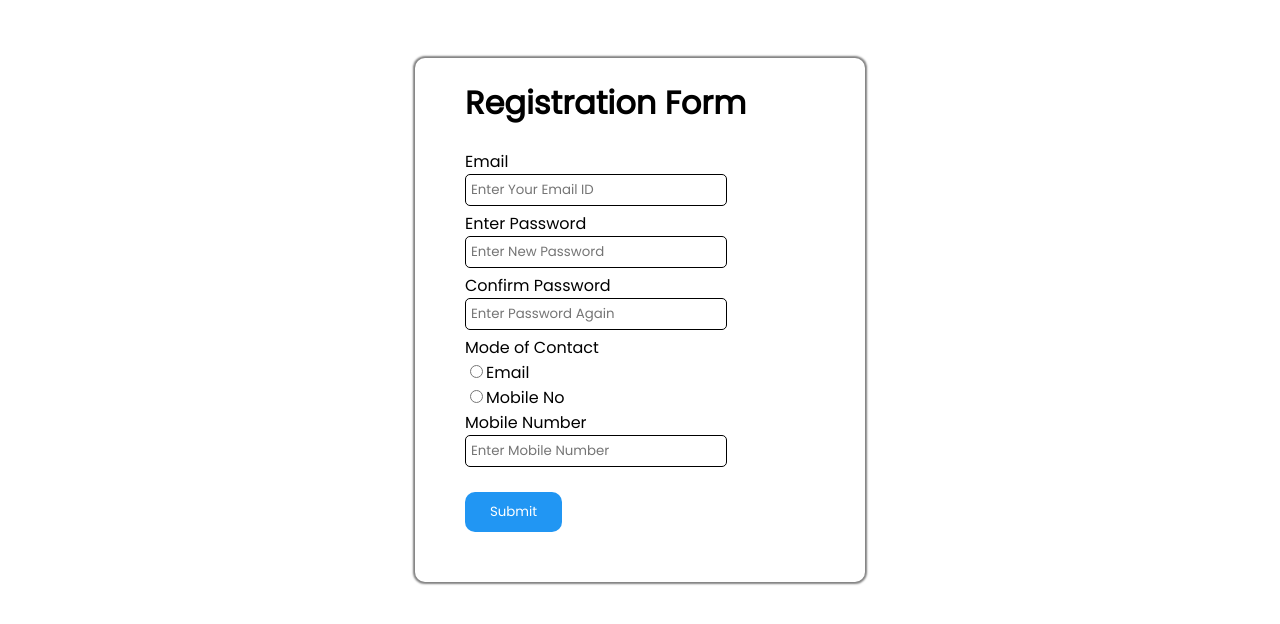
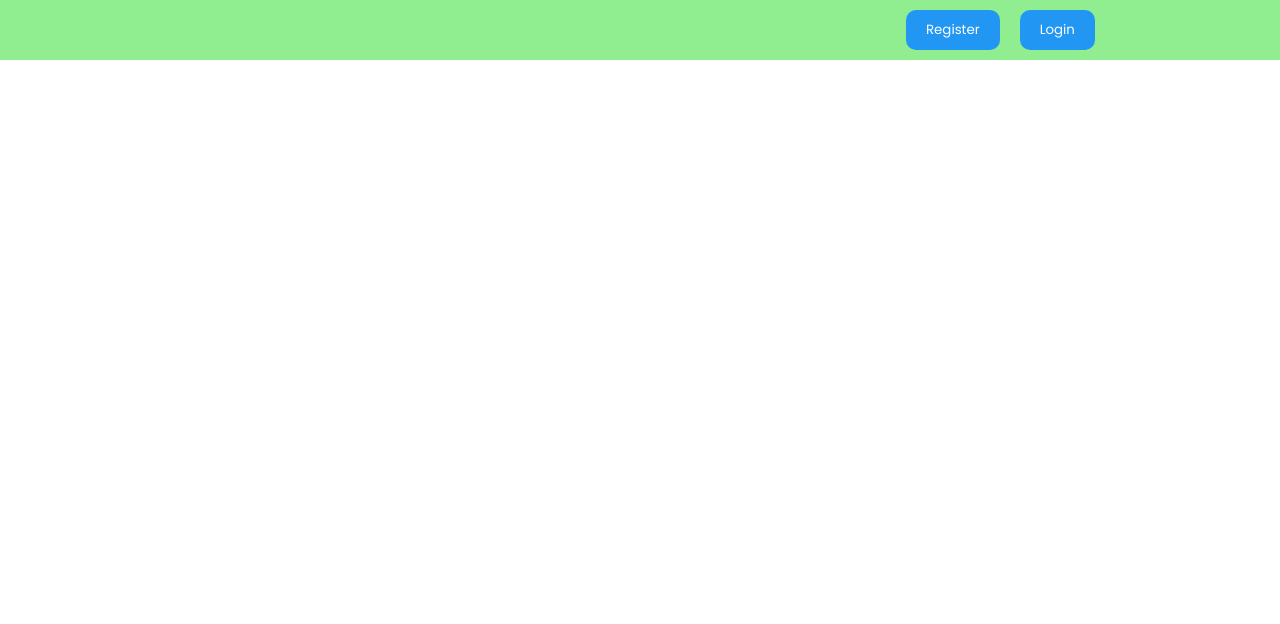
Before and after one commit to Pranil-Meherkar/React-starter-kit, a React (Create React App) app: page / in a window 1280 px wide. Shown: the top 624 px of the page. Built offline with nearby package versions, Linux system fonts and the light colour scheme.

Commit message:
created navbar

```diff
--- a/package.json
+++ b/package.json
@@ -6,10 +6,13 @@
     "@testing-library/jest-dom": "^5.16.5",
     "@testing-library/react": "^13.4.0",
     "@testing-library/user-event": "^13.5.0",
+    "dom": "^0.0.3",
     "formik": "^2.2.9",
     "react": "^18.2.0",
     "react-datepicker": "^4.10.0",
     "react-dom": "^18.2.0",
+    "react-router": "^6.9.0",
+    "react-router-dom": "^6.9.0",
     "react-scripts": "5.0.1",
     "web-vitals": "^2.1.4",
     "yup": "^1.0.2"
--- a/src/App.js
+++ b/src/App.js
@@ -1,15 +1,14 @@
-import React from 'react'
-// import FormikContainer from './components/FormikContainer'
+
 import './App.css'
-import RegistrationForm from './components/RegistrationForm'
-// import LoginForm from './components/LoginForm'
+import Navbar from './components/Navbar/Navbar'
+
 
 const App = () => {
+
+
   return (
     <div>
-      {/* <FormikContainer/> */}
-      {/* <LoginForm/> */}
-      <RegistrationForm/>
+      <Navbar/>
     </div>
   )
 }
--- a/src/components/Formik.css
+++ b/src/components/Formik.css
@@ -5,11 +5,15 @@
 
 
 .field{
-    width: 250px;
+    width: 300px;
     padding: 5px;
     margin-bottom: 5px;
-    border-radius: 5px;
-    border: 1px solid;
+    border-style: none;
+    outline-style: none;
+    border-bottom: 1px solid;
+}
+.form-radio-div{
+    padding-left: 15px;
 }
 
 .error{
@@ -17,20 +21,53 @@
     color: red;
 }
 .main{
-    width: 100%;
-    display: flex;
-    justify-content: center;
+    position: fixed;
+    left: 50%;
+    top: 50%;
+    transform: translate(-50%,-50%);
+    border-radius: 5px;
+    box-shadow: 0px 0px 2px 2px gray;
+    font-family: 'Poppins', sans-serif;
+    padding: 30px;
+    z-index: 10;
+    background-color: white;
+    /* height: 500px; */
+    max-height: 490px;
+    overflow-y: scroll;
 }
-.form-card{
-    margin:50px;
+
+::-webkit-scrollbar{
+    width: 0.7vw;
+    border-radius: 10px;
+}
+::-webkit-scrollbar-thumb{
+    background-color: skyblue;
+    border-radius: 10px;
+}
+::-webkit-scrollbar-track{
+    background-color: white;
+    border-radius: 10px;
+}
+.overlay{
+    position: fixed;
+    top: 0;
+    right: 0;
+    bottom: 0;
+    left: 0;
+    background-color: rgba(0, 0, 0, 0.5);
+}
+
+/* .form-card{
+
     width: 400px;
     height: auto;
-    border-radius: 10px;
-    box-shadow: 0px 0px 2px 2px gray;
-    font-family: 'Poppins', sans-serif;
+
     padding: 0px 0px 50px 50px;
-    /* background-color: lightgreen; */
-}
+    background-color: lightgreen;
+
+} */
+
+
 .btn{
     margin-top: 20px;
     padding: 10px 25px;
@@ -40,3 +77,13 @@
     color: white;
     cursor: pointer;
 }
+.close-btn{
+    cursor: pointer;
+    position: absolute;
+    right: 25px;
+    color: #2196F3;
+    transition: 300ms;
+}
+.close-btn:hover{
+ color: red;
+}
--- a/src/components/LoginForm.js
+++ b/src/components/LoginForm.js
@@ -3,8 +3,11 @@ import { Formik, Form } from 'formik'
 import * as Yup from 'yup'
 import FormikControl from './FormikControl'
 import './Formik.css'
+import ReactDOM from 'react-dom'
 
-const LoginForm = () => {
+const LoginForm = ({openLogin,closeModal,openRegi}) => {
+
+    if(!openLogin) return null
 
     const initialValues = {
         email: '',
@@ -21,7 +24,12 @@ const LoginForm = () => {
         onSubmitProps.resetForm()
     }
 
-    return (
+    return ReactDOM.createPortal(
+        <>
+        <div className='main'>
+            <div className='form-card'>
+            <p onClick={closeModal} className='close-btn'><i className="fa-solid fa-xmark fa-lg"></i></p>
+                <h1 className='heading'>Login</h1>
                 <Formik
                     initialValues={initialValues}
                     validationSchema={validationSchema}
@@ -33,21 +41,31 @@ const LoginForm = () => {
                                 <FormikControl
                                     control='input'
                                     type='email'
-                            label='Enter Username'
+                                    icon={<i className="fa-solid fa-user fa-lg" style={{ color: '#2196F3' }}></i>}
+                                    label=' Enter Username'
+                                    placeholder='Enter Your Username'
                                     name='email'
                                 />
                                 <FormikControl
                                     control='input'
                                     type='password'
-                            label='Enter Password'
+                                    icon={<i className="fa-solid fa-key fa-lg" style={{ color: '#2196F3' }}></i>}
+                                    label=' Enter Password'
+                                    placeholder='Enter Your Password'
                                     name='password'
                                 />
-                        <button type='submit' disabled={!formik.isValid}>Submit</button>
+                                <button type='submit' className='btn'>Login</button><br />
+                                <span>Don't have an account?</span><span onClick={openRegi} style={{ color: 'blue', cursor: 'pointer' }}>Register</span>
                             </Form>
                         }
                     }
 
                 </Formik>
+            </div>
+        </div>
+        <div className='overlay'></div>
+        </>,
+        document.getElementById('portal')
     )
 }
 
--- /dev/null
+++ b/src/components/Navbar/Navbar.css
@@ -0,0 +1,40 @@
+*{
+    margin: 0;
+    padding: 0;
+}
+nav{
+    display: flex;
+    width: 100%;
+    height: auto;
+    position: relative;
+    flex-wrap: wrap;
+    background-color: gray;
+}
+nav ul{
+    position: sticky;
+    top: 0;
+    width: 100%;
+    display: flex;
+    list-style: none;
+    align-items: center;
+    flex-wrap: wrap;
+    background-color: lightgreen;
+}
+
+.nav-btn{
+    padding: 10px 20px;
+    margin: 10px;
+    border: none;
+    border-radius: 10px;
+    background-color: #2196F3;
+    color: white;
+    cursor: pointer;
+}
+.elements{
+    width: 70%;
+}
+.buttons{
+    display: flex;
+    width: 30%;
+
+}
--- /dev/null
+++ b/src/components/Navbar/Navbar.js
@@ -0,0 +1,44 @@
+import React, { useState } from 'react'
+import LoginForm from '../LoginForm'
+import RegistrationForm from '../RegistrationForm'
+
+import './Navbar.css'
+
+const Navbar = () => {
+  const [openLogin, setOpenLogin] = useState(false)
+  const [openRegi, setOpenRegi] = useState(false)
+
+  return (
+    <>
+      <nav>
+        <ul>
+          <div className='elements'></div>
+          <div className='buttons'>
+            <li>
+              <button onClick={() => setOpenRegi(true)} className='nav-btn'>Register</button>
+            </li>
+            <li>
+              <button onClick={() => setOpenLogin(true)} className='nav-btn'>Login</button>
+            </li>
+          </div>
+        </ul>
+      </nav>
+      <RegistrationForm
+        openRegi={openRegi}
+        openLogin={() => {
+          setOpenRegi(false)
+          setOpenLogin(true)
+        }}
+        closeModal={() => setOpenRegi(false)} />
+      <LoginForm
+      openLogin={openLogin}
+      openRegi={()=>{
+        setOpenLogin(false)
+        setOpenRegi(true)
+      }}
+      closeModal={() => setOpenLogin(false)} />
+    </>
+  )
+}
+
+export default Navbar
--- a/src/components/RegistrationForm.js
+++ b/src/components/RegistrationForm.js
@@ -3,12 +3,19 @@ import { Formik, Form } from 'formik'
 import * as Yup from 'yup'
 import FormikControl from './FormikControl'
 import './Formik.css'
+import ReactDOM from 'react-dom'
 
-const RegistrationForm = () => {
+const RegistrationForm = ({openRegi,closeModal,openLogin}) => {
 
-    const options = [
+    if(!openRegi) return null
+
+    const radioOptions = [
         { key: 'Email', value: 'emailmoc' },
         { key: 'Mobile No', value: 'mobmoc' }
+    ]
+
+    const checkboxOptions = [
+        {key:`I agree all terms and conditions`, value:'accepted'}
     ]
 
     const initialValues = {
@@ -16,7 +23,8 @@ const RegistrationForm = () => {
         password: '',
         confirmPassword: '',
         modeOfContact: '',
-        mobNo: ''
+        mobNo: '',
+        terms:''
     }
 
     const validationSchema = Yup.object({
@@ -27,7 +35,8 @@ const RegistrationForm = () => {
         mobNo: Yup.string().when('modeOfContact', {
             is: 'mobmoc',
             then:()=> Yup.string().required('This field is required...!'),
-        })
+        }),
+        terms: Yup.array().required('This field is required...!')
     })
 
     const onSubmit = (values, onSubmitProps) => {
@@ -35,10 +44,14 @@ const RegistrationForm = () => {
         onSubmitProps.resetForm()
     }
 
-    return (
+
+
+    return ReactDOM.createPortal(
+        <>
         <div className='main'>
             <div className='form-card'>
-                <h1 className='heading'>Registration Form</h1>
+                <p onClick={closeModal} className='close-btn'><i className="fa-solid fa-xmark fa-lg"></i></p>
+                <h1 className='heading'>Registration</h1>
                 <Formik
                     initialValues={initialValues}
                     validationSchema={validationSchema}
@@ -51,37 +64,49 @@ const RegistrationForm = () => {
                                     control='input'
                                     type='email'
                                     name='email'
-                                    label='Email'
+                                    icon={<i className="fa-solid fa-envelope fa-lg" style={{color:'#2196F3'}}></i>}
+                                    label=' Email'
                                     placeholder='Enter Your Email ID'
                                 />
                                 <FormikControl
                                     control='input'
                                     type='password'
-                                    label='Enter Password'
+                                    icon={<i className="fa-solid fa-key fa-lg" style={{color:'#2196F3'}}></i>}
+                                    label=' Enter Password'
                                     name='password'
                                     placeholder='Enter New Password'
                                 />
                                 <FormikControl
                                     control='input'
                                     type='password'
-                                    label='Confirm Password'
+                                    icon={<i className="fa-solid fa-key fa-lg" style={{color:'#2196F3'}}></i>}
+                                    label=' Confirm Password'
                                     name='confirmPassword'
                                     placeholder='Enter Password Again'
                                 />
                                 <FormikControl
                                     control='radio'
-                                    label='Mode of Contact'
+                                    icon={<i className="fa-solid fa-paper-plane fa-lg" style={{color:'#2196F3'}}></i>}
+                                    label=' Mode of Contact'
                                     name='modeOfContact'
-                                    options={options}
+                                    options={radioOptions}
                                 />
                                 <FormikControl
                                     control='input'
                                     type='text'
+                                    icon={<i className="fa-solid fa-phone fa-lg" style={{color:'#2196F3'}}></i>}
                                     name='mobNo'
-                                    label='Mobile Number'
+                                    label=' Mobile Number'
                                     placeholder='Enter Mobile Number'
                                 />
-                                <button type='submit' disabled={!formik.isValid} className='btn'>Submit</button>
+                                <FormikControl
+                                    control='checkbox'
+                                    name='terms'
+                                    options={checkboxOptions}
+                                />
+                                <button type='submit' className='btn'>Register</button><br/>
+
+                                <span>Already have an account?</span><span onClick={openLogin} style={{ color: 'blue', cursor: 'pointer' }}>Login</span>
                             </Form>
                         }
                     }
@@ -89,6 +114,9 @@ const RegistrationForm = () => {
                 </Formik>
             </div>
         </div>
+        <div className='overlay'></div>
+        </>,
+        document.getElementById('portal')
     )
 }
 
--- a/src/components/elements/Input.js
+++ b/src/components/elements/Input.js
@@ -3,10 +3,10 @@ import { Field, ErrorMessage } from 'formik'
 import TextError from '../TextError'
 
 const Input = (props) => {
-    const { label, name, ...rest } = props
+    const { label, name, icon, ...rest } = props
     return (
         <div className='form-control'>
-            <lable htmlFor={name}>{label}</lable>
+            <label htmlFor={name}>{icon}{label}</label>
             <Field id={name}
                 name={name}
                 {...rest}
--- a/src/components/elements/RadioButtons.js
+++ b/src/components/elements/RadioButtons.js
@@ -3,16 +3,17 @@ import React from 'react'
 import TextError from '../TextError'
 
 const RadioButtons = (props) => {
-    const { name, label, options, ...rest } = props
+    const { name, label, options,icon, ...rest } = props
     return (
         <div>
-            <label htmlFor={name}>{label}</label><br/>
+            <label htmlFor={name}>{icon}{label}</label><br/>
+            <div className='form-radio-div'>
             <Field name={name}{...rest}>
                 {
                     ({field})=>{
                         return options.map((option)=>{
                             return (
-                                <div key={option.key}>
+                                <span key={option.key} className='form-radio'>
                                     <input
                                     {...field}
                                     type='radio'
@@ -21,13 +22,15 @@ const RadioButtons = (props) => {
                                     checked={field.value===option.value}
                                     />
                                     <label htmlFor={option.value}>{option.key}</label><br/>
-                                </div>
+                                </span>
                             )
                         })
                     }
                 }
             </Field>
+            </div>
             <ErrorMessage name={name} component={TextError}/>
+
         </div>
     )
 }
```
Also changed, not shown: public/index.html (+11 -4 lines), src/components/HomePage.js (added, +21 -0 lines), 1 other file (tests, documents, lock files or other folders). Lines whose indentation alone changed are shown as unchanged.
